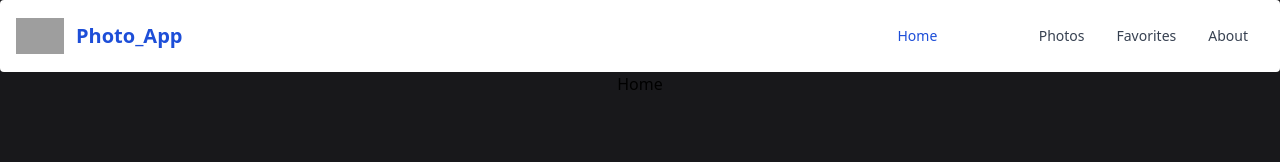
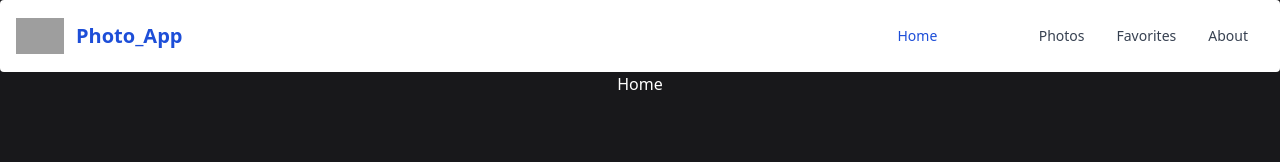
Before and after one commit to Sergii-Tukalo/foto_app, a React (Vite) app: page / in a window 1280 px wide. Shown: the top 162 px of the page. Built offline with nearby package versions, Linux system fonts and the light colour scheme; no server answers; grey boxes are pictures that could not be loaded.

Commit message:
some update

```diff
--- a/src/components/About.tsx
+++ b/src/components/About.tsx
@@ -1,5 +1,5 @@
 import React from 'react';
 
 export const About = () => {
-  return <h2 className="text-center">About</h2>;
+  return <h2 className="text-center text-white">About</h2>;
 };
--- a/src/components/Home.tsx
+++ b/src/components/Home.tsx
@@ -1,5 +1,5 @@
 import React from 'react';
 
 export const Home = () => {
-  return <h2 className="text-center">Home</h2>;
+  return <h2 className="text-center text-white">Home</h2>;
 };
--- a/src/components/Users.tsx
+++ b/src/components/Users.tsx
@@ -1,5 +1,5 @@
 import React from 'react';
 
 export const Users = () => {
-  return <h2 className="text-center w-5">Users</h2>;
+  return <h2 className="text-center text-white">Users</h2>;
 };
```
